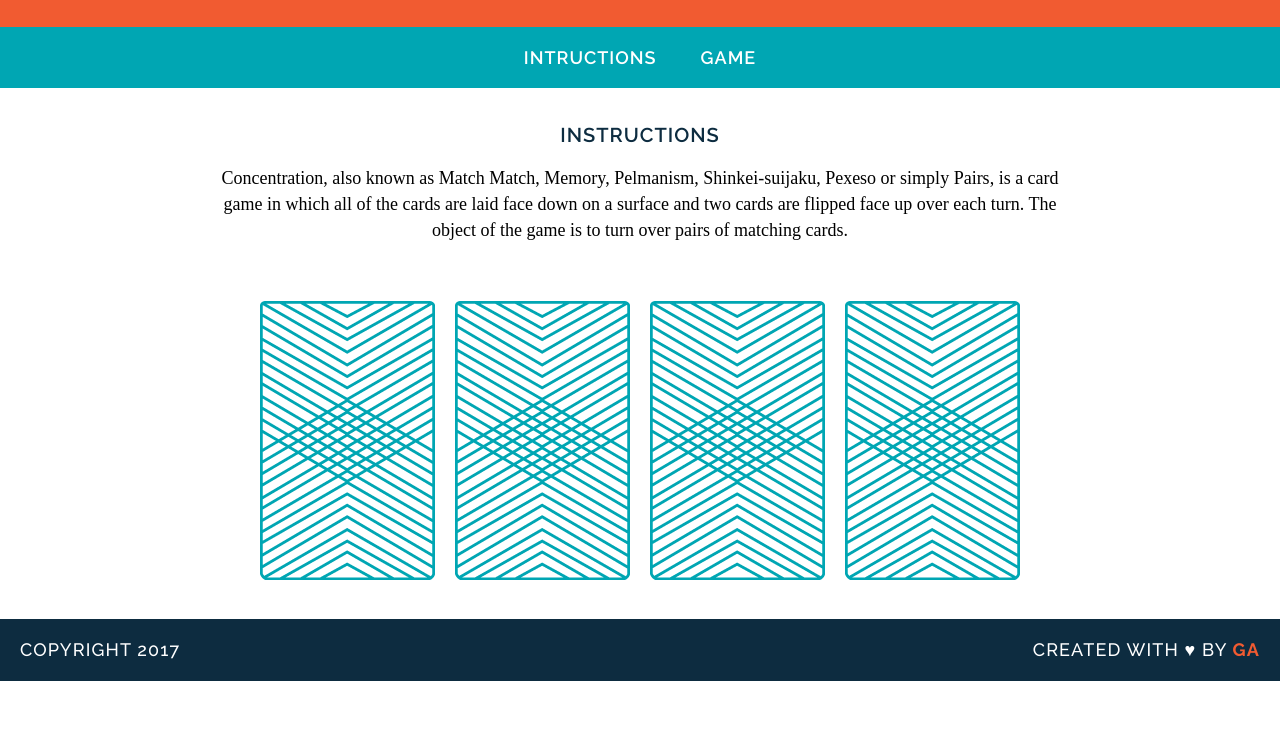
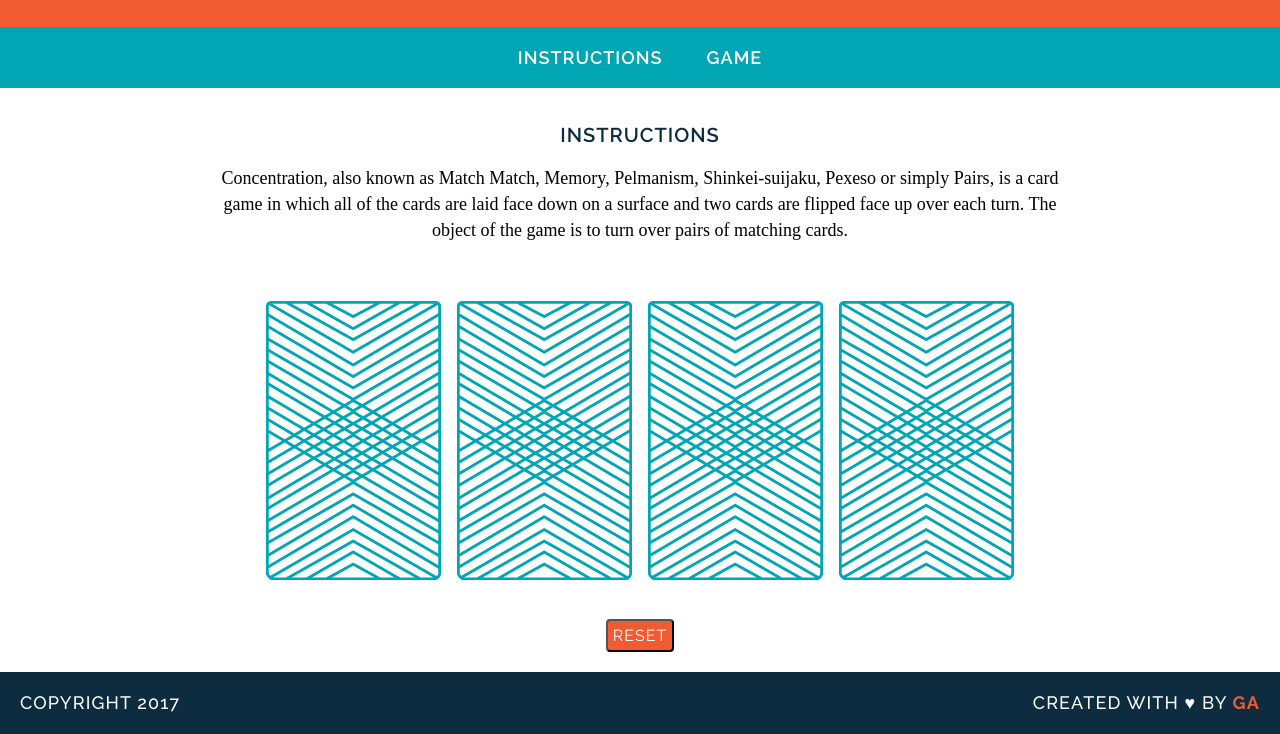
Before and after one commit to caioingber/wdi-fundamentals-memorygame, a plain HTML site: page memory_game/index.html in a window 1280 px wide. Shown: the part 86-820 px from the top of the page. Drawn offline with Linux system fonts and the light colour scheme; a web font is replaced by a local one.

Commit message:
complete w/ reset button

```diff
--- a/memory_game/css/style.css
+++ b/memory_game/css/style.css
@@ -73,6 +73,18 @@ footer {
 	font-weight: 500;
 }
 
+button {
+	text-transform: uppercase;
+	margin-bottom: 20px;
+	padding: 5px;
+	letter-spacing: 1px;
+	font-size: 16px;
+	border-radius: 4px;
+	background-color: #F15B31;
+	color: white;
+	font-family: Raleway;
+}
+
 .copyright {
 	float: left;
 	font-family: Raleway;
--- a/memory_game/index.html
+++ b/memory_game/index.html
@@ -11,21 +11,18 @@
 	</header>
 
 	<nav>
-		<a href="#"> Intructions</a>
-		<a href="#"> Game </a>
+		<a href="#Instructions"> Instructions</a>
+		<a href="#game-board"> Game </a>
 	</nav>
 
 	<main>
-		<h2> Instructions </h2>
+		<h2 id="Instructions"> Instructions </h2>
 		<p>Concentration, also known as Match Match, Memory, Pelmanism, Shinkei-suijaku, Pexeso or simply Pairs, is a card game in which all of the cards are laid face down on a surface and two cards are flipped face up over each turn. The object of the game is to turn over pairs of matching cards.</p>
 
-		<div>
-			<img src="images/back.png" alt="Queen of Diamonds">
-			<img src="images/back.png" alt="Queen of Hearts">
-			<img src="images/back.png" alt="King of Diamonds">
-			<img src="images/back.png" alt="King of Hearts">
-		</div>
+		<div id="game-board" class="board clearfix"></div>
+
 	</main>
+	<button>Reset</button>
 
 	<footer class="clearfix">
 		<p class="copyright">Copyright 2017</p>
--- a/memory_game/js/main.js
+++ b/memory_game/js/main.js
@@ -21,23 +21,46 @@ const cards = [
 }
 ];
 
-const cardsInPlay = [];
+var cardsInPlay = [];
 
 function checkForMatch() {
 	if (cardsInPlay.length === 2) {
 		if (cardsInPlay[0] === cardsInPlay[1]) {
-			console.log("You found a match!");
+			alert("You found a match!");
 		}
 		else {
-			console.log("Sorry, try again.");
+			alert("Sorry, try again.");
 		}
 	}
-};
+}
 
-function flipCard(cardId) {
-	cardsInPlay.push(cards[cardId].rank);
+function createBoard() {
+	for (var i = 0; i < cards.length; i++) {
+		var cardElement = document.createElement('img');
+		cardElement.setAttribute('src', 'images/back.png');
+		cardElement.setAttribute('data-id', i);
+		cardElement.addEventListener('click', flipCard);
+		document.getElementById('game-board').appendChild(cardElement);
+	}
+}
+
+function flipCard() {
+	var cardId = this.getAttribute('data-id');
 	console.log("User flipped " + cards[cardId].rank);
 	console.log(cards[cardId].suit);
 	console.log(cards[cardId].cardImage);
+	cardsInPlay.push(cards[cardId].rank);
+	this.setAttribute('src', cards[cardId].cardImage);
 	checkForMatch();
 };
+
+function reset() {
+	for (var i = 0; i < cards.length; i++) {
+		document.getElementsByTagName('img')[i].setAttribute('src', 'images/back.png');
+	}
+	cardsInPlay = [];
+}
+
+document.getElementsByTagName('button')[0].addEventListener('click', reset);
+
+createBoard();
```
